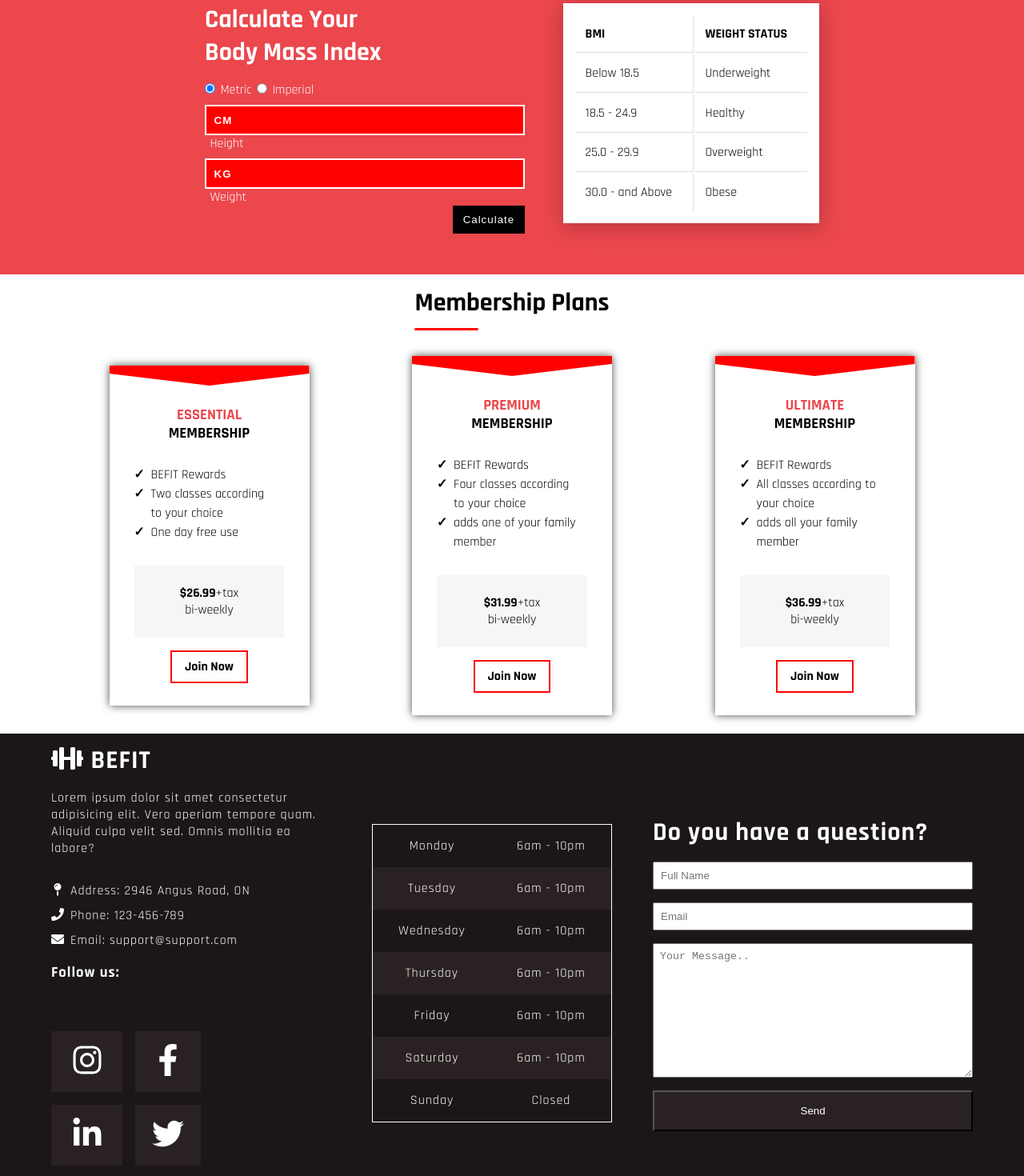
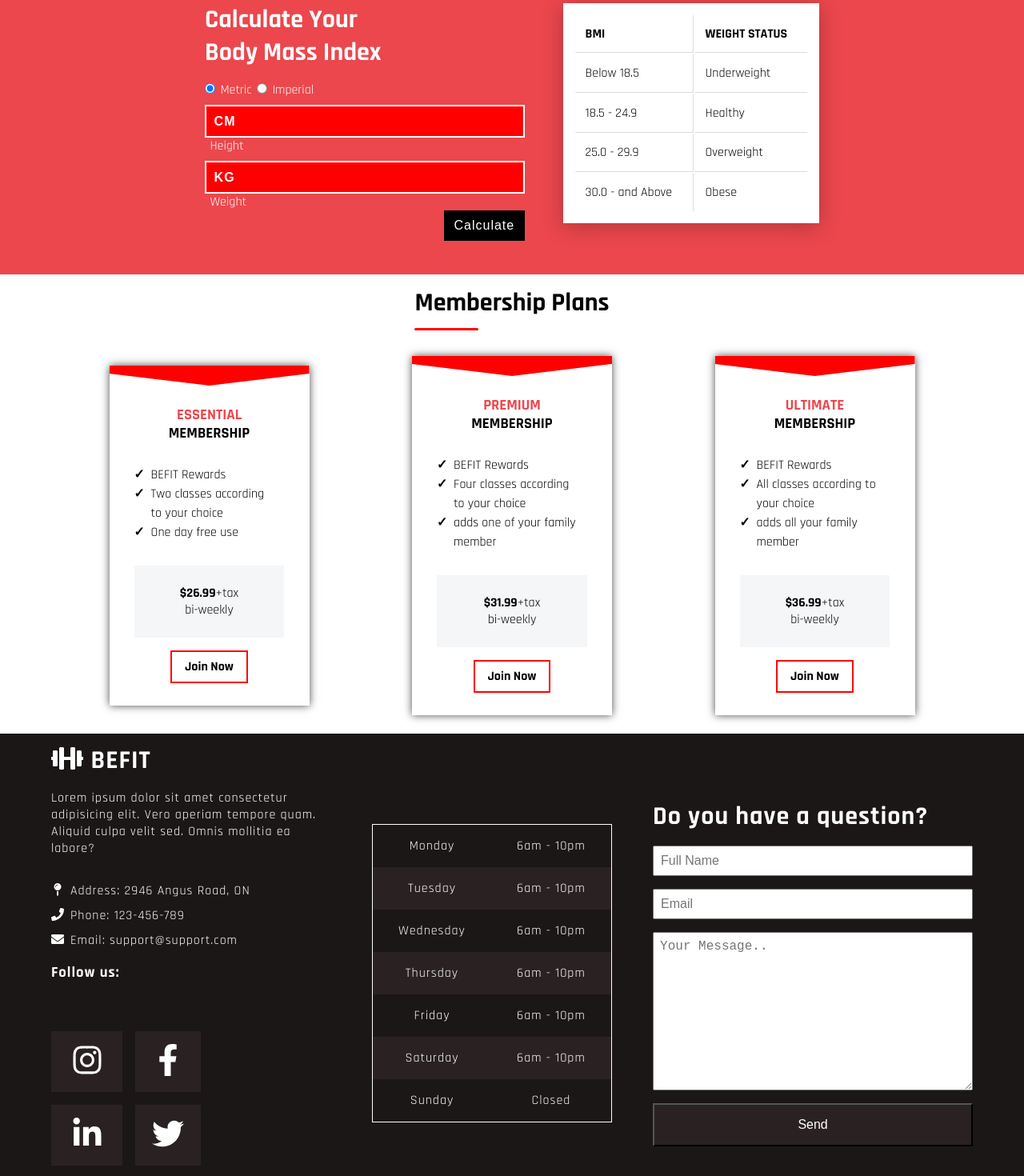
Before and after one commit to Parsa-jalilifar/BEFIT, an Angular app: page / in a window 1280 px wide. Shown: the part 3260-4730 px from the top of the page at 80% size. Built offline with nearby package versions, Linux system fonts and the light colour scheme.

Commit message:
Input bug fixed

```diff
--- a/src/app/components/bmi-cal/bmi-cal.component.scss
+++ b/src/app/components/bmi-cal/bmi-cal.component.scss
@@ -60,6 +60,7 @@
         input[type="number"] {
           -moz-appearance: textfield;
           padding: 0.6rem;
+          font-size: 16px;
           background-color: $darkRed;
           border: 2px solid white;
           color: white;
@@ -69,6 +70,7 @@
           &::placeholder {
             color: white;
             font-weight: bold;
+            font-size: 16px;
             opacity: 1 !important;
           }
         }
@@ -81,6 +83,7 @@
         cursor: pointer;
         right: 0;
         padding: 0.6rem 0.8rem;
+        font-size: 16px;
         color: white;
         background: #000;
         border: none;
--- a/src/app/components/contact/contact.component.scss
+++ b/src/app/components/contact/contact.component.scss
@@ -197,16 +197,19 @@
 
       input:not(:last-child) {
         margin-bottom: 1rem;
+        font-size: 16px;
       }
 
       input[type="text"],
       input[type="email"],
       textarea {
         padding: 0.5rem;
+        font-size: 16px;
       }
 
       textarea {
         resize: vertical;
+        font-size: 16px;
         margin-bottom: 1rem;
       }
 
@@ -214,6 +217,7 @@
         -webkit-appearance: none;
         -moz-appearance: none;
         appearance: none;
+        font-size: 16px;
         padding: 1rem;
         color: white;
         background-color: hsl(0, 10%, 15%);
```
